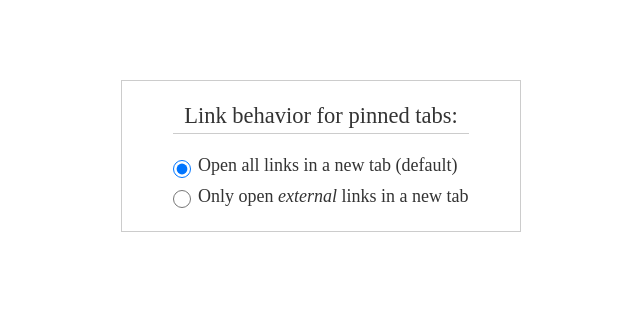
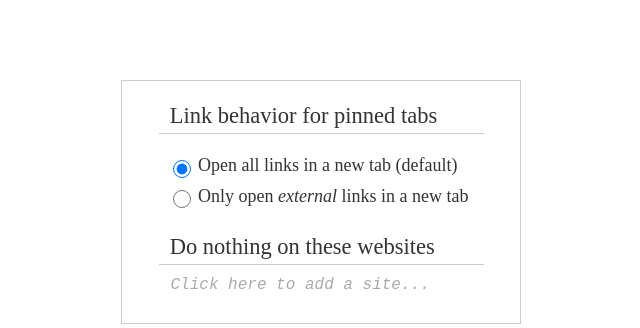
Before and after one commit to goodguyry/pinned-out, a browser extension: page src/options/index.html in a window 1280 px wide. Shown: the whole page, without its empty margins (319-959 px from the left). Drawn offline with Linux system fonts and the light colour scheme.

Commit message:
Styled future/potential table for exclude table

```diff
--- a/src/options/index.html
+++ b/src/options/index.html
@@ -10,7 +10,7 @@
 
   <form id="behavior" action="" method="post">
     <fieldset>
-      <legend>Link behavior for pinned tabs:</legend>
+      <legend>Link behavior for pinned tabs</legend>
       <label for="default">
         <input id="default" name="behavior" type="radio" value="default"/>
         Open all links in a new tab (default)
@@ -19,6 +19,16 @@
         <input id="external" name="behavior" type="radio" value="external-only"/>
         Only open <span>external</span> links in a new tab
       </label>
+      <div>
+        <label for="exclude-list">Do nothing on these websites</label>
+        <table>
+          <tbody id="excludes">
+            <tr>
+              <td class="domain add" contenteditable><span>Click here to add a site...</span></td>
+            </tr>
+          </tbody>
+        </table>
+      </div>
     </fieldset>
   </form>
   <script src="options.js"></script>
--- a/src/options/options.css
+++ b/src/options/options.css
@@ -56,6 +56,7 @@ table {
 *,
 *:before,
 *:after {
+  -webkit-box-sizing: border-box;
   -moz-box-sizing: border-box;
   box-sizing: border-box;
 }
@@ -82,10 +83,15 @@ fieldset {
   padding-top: 1em;
 }
 
+div {
+  margin: 0 auto;
+  width: 325px;
+  padding-top: 1em;
+}
+
 legend {
   font-size: 1.25em;
-  text-align: center;
-  margin: 0;
+  width: 100%;
   padding: 0.25em 0.5em;
   border-bottom: 1px solid #ccc;
 }
@@ -100,6 +106,55 @@ label span {
   font-style: italic;
 }
 
+label[for="exclude-list"] {
+  font-size: 1.25em;
+  padding: 0.25em 0.5em;
+  border-bottom: 1px solid #ccc;
+}
+
+label[for="exclude-list"] span {
+  font-size: 0.75em;
+  font-style: normal;
+  display: block;
+}
+
+table {
+  width: 100%;
+  font-family: monospace;
+}
+
+td {
+  padding: 0.75em;
+}
+
+tr:nth-of-type(even) {
+  background-color: #fafafa;
+}
+
+tr:hover {
+  background-color: #f0f0f0;
+}
+
+.add {
+  color: #aaa;
+  font-style: italic;
+}
+
+.domain {
+  width: 90%;
+}
+
+.remove {
+  width: 10%;
+  font-size: 1.125em;
+  text-align: center;
+  cursor: pointer;
+}
+
+.remove:hover {
+  color: red;
+}
+
 input[type="radio"] {
   font-size: inherit;
   cursor: pointer;
```
